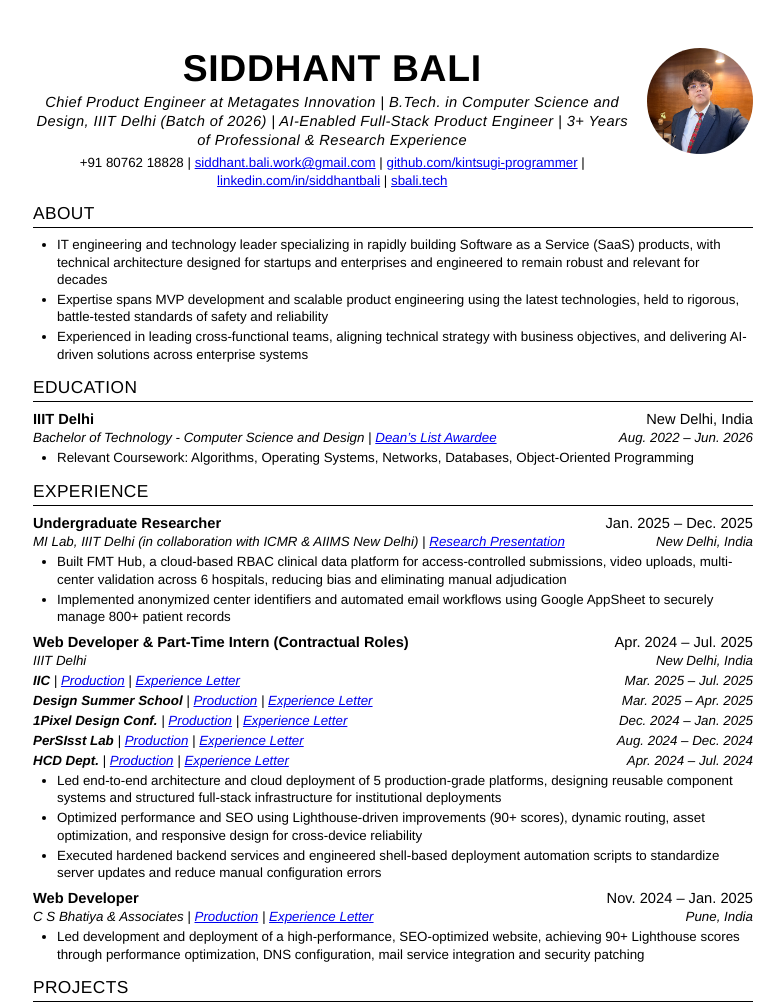
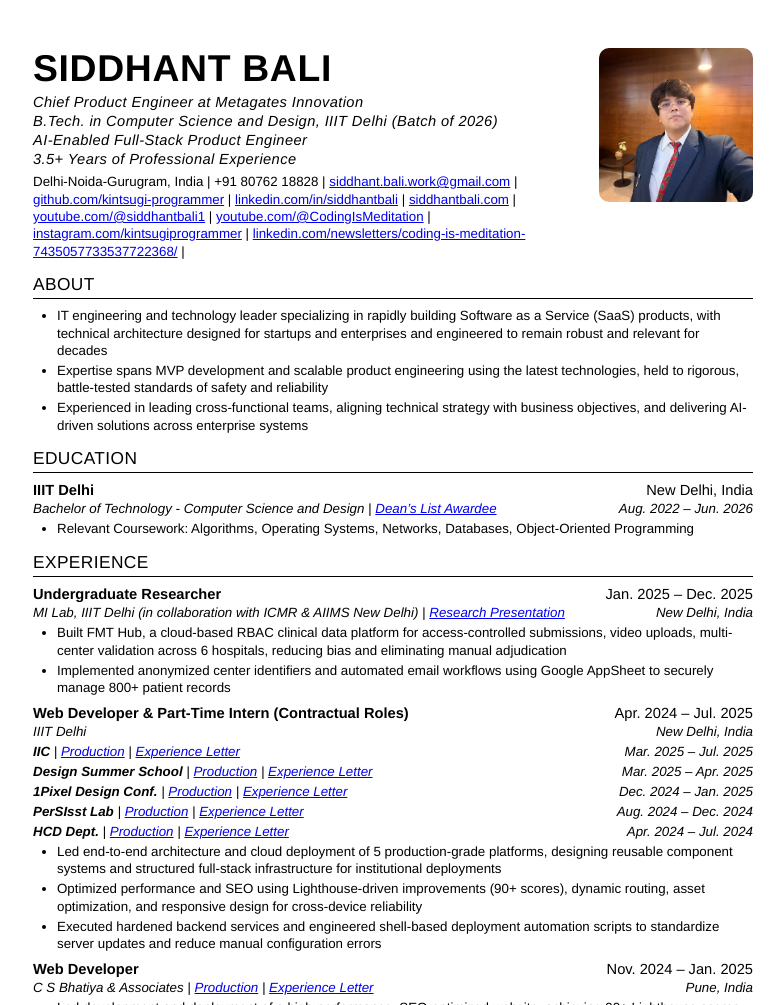
Before and after one commit to kintsugi-programmer/siddhantbali.com, a plain HTML site: page index.html in a window 1280 px wide. Shown: the top 1005 px of the page, without its empty margins (247-1031 px from the left). Drawn offline with Linux system fonts and the light colour scheme.

Commit message:
Rework header: rounded-square photo, PC left-align, refreshed title and links
- Profile picture: circle -> rounded square (10px radius) and larger
  (140px on mobile, 1.6in on tablet/desktop)
- Left-align name, title, and contact at min-width 700px where the
  photo sits top-right; mobile header stays centered
- Title split into four lines: role, degree (Batch of 2026), focus,
  and '3.5+ Years of Professional Experience'
- Contact line: add Delhi-Noida-Gurugram location and new links
  (siddhantbali.com, two YouTube channels, Instagram, LinkedIn
  newsletter); drop sbali.tech
- Sync resume.tex heading and contact block with the same content

```diff
--- a/index.html
+++ b/index.html
@@ -32,10 +32,10 @@
   }
 
   .pfp {
-    width: 96px;
-    height: 96px;
+    width: 140px;
+    height: 140px;
     object-fit: cover;
-    border-radius: 50%;
+    border-radius: 10px;
     margin-bottom: 6pt;
   }
 
@@ -66,7 +66,7 @@
     .title { font-size: 10pt; }
   }
 
-  /* Tablet, laptop, desktop: photo moves to the top right */
+  /* Tablet, laptop, desktop: photo moves to the top right, header text aligns left */
   @media (min-width: 700px) {
     .header {
       flex-direction: row;
@@ -78,11 +78,14 @@
       flex: 1;
       min-width: 0;
     }
+    .name,
+    .title,
+    .contact { text-align: left; }
     .pfp {
       order: 2;
       flex-shrink: 0;
-      width: 1.1in;
-      height: 1.1in;
+      width: 1.6in;
+      height: 1.6in;
       margin-bottom: 0;
     }
   }
@@ -162,13 +165,17 @@
     <img class="pfp" src="siddhant-bali-pfp1.webp" alt="Siddhant Bali" width="1524" height="1524">
     <div class="heading">
       <div class="name">Siddhant Bali</div>
-      <div class="title">Chief Product Engineer at Metagates Innovation | B.Tech. in Computer Science and Design, IIIT Delhi (Batch of 2026) | AI-Enabled Full-Stack Product Engineer | 3+ Years of Professional & Research Experience</div>
+      <div class="title">Chief Product Engineer at Metagates Innovation<br>B.Tech. in Computer Science and Design, IIIT Delhi (Batch of 2026)<br>AI-Enabled Full-Stack Product Engineer <br> 3.5+ Years of Professional Experience</div>
       <div class="contact">
-        +91 80762 18828 |
+        Delhi-Noida-Gurugram, India | +91 80762 18828 |
         <a href="mailto:siddhant.bali.work@gmail.com">siddhant.bali.work@gmail.com</a> |
         <a target="_blank" rel="noopener" href="https://github.com/kintsugi-programmer">github.com/kintsugi-programmer</a> |
         <a target="_blank" rel="noopener" href="https://www.linkedin.com/in/siddhantbali/">linkedin.com/in/siddhantbali</a> |
-        <a target="_blank" rel="noopener" href="https://www.sbali.tech/">sbali.tech</a>
+        <a target="_blank" rel="noopener" href="https://www.siddhantbali.com/">siddhantbali.com</a> |
+        <a target="_blank" rel="noopener" href="https://www.youtube.com/@siddhantbali1">youtube.com/@siddhantbali1</a> |
+        <a target="_blank" rel="noopener" href="https://www.youtube.com/@CodingIsMeditation">youtube.com/@CodingIsMeditation</a> |
+        <a target="_blank" rel="noopener" href="https://www.instagram.com/kintsugiprogrammer">instagram.com/kintsugiprogrammer</a> |
+        <a target="_blank" rel="noopener" href="https://www.linkedin.com/newsletters/coding-is-meditation-7435057733537722368/">linkedin.com/newsletters/coding-is-meditation-7435057733537722368/</a> |
       </div>
     </div>
   </header>
```
Also changed, not shown: 1 other file.
